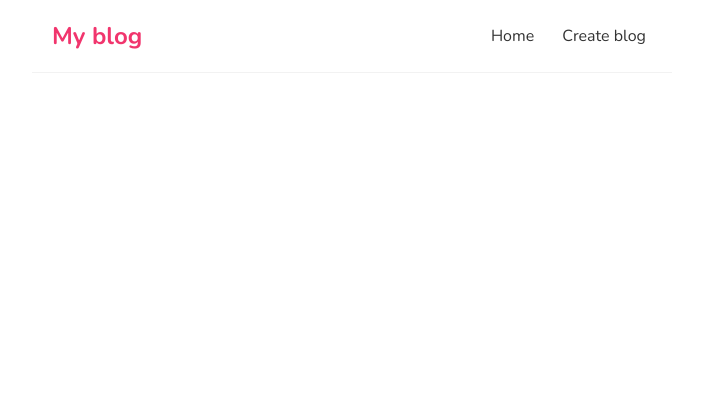
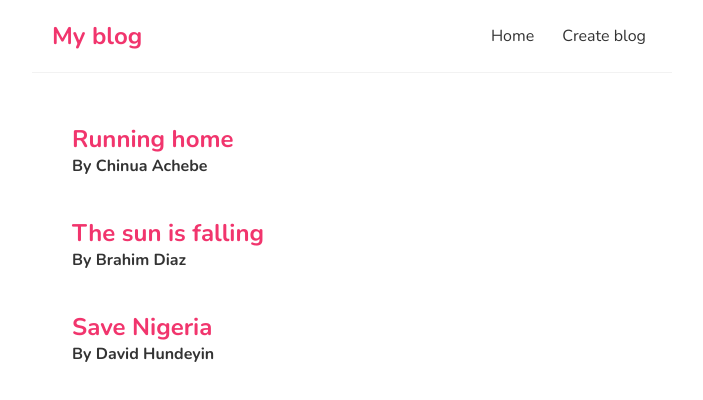
Before and after one commit to abubakrmo/my-blog, a React (Create React App) app: page / in a window 1280 px wide. Shown: the top 400 px of the page, without its empty margins (288-991 px from the left). Built offline with nearby package versions, Linux system fonts and the light colour scheme.

Commit message:
blogslist component created

```diff
--- a/src/blogslist.js
+++ b/src/blogslist.js
@@ -0,0 +1,15 @@
+const Bloglist = ({blogs}) => {
+
+    return (
+        <div className="blogslist">
+            {blogs.map((blog)=>(
+                <div className="blogs" key={blog.id}>
+                    <h2 className="blogTitle">{blog.title}</h2>
+                    <h4>By {blog.author}</h4>
+                </div>
+            ))}
+        </div>
+    );
+}
+
+export default Bloglist;
--- a/src/homepage.js
+++ b/src/homepage.js
@@ -1,3 +1,4 @@
+import Bloglist from "./blogslist";
 const Homepage = () => {
     const blogs = [
         {title: "Running home", author: "Chinua Achebe", id: 1},
@@ -6,7 +7,7 @@ const Homepage = () => {
     ]
     return (
         <div className="home">
-
+            <Bloglist blogs = {blogs}/>
         </div>
      );
 }
--- a/src/index.css
+++ b/src/index.css
@@ -37,6 +37,7 @@
 .blogs{
   padding: 20px;
   border-radius: 5px;
+  text-align: start;
 }
 .blogs:hover{
   box-shadow: 1px 3px 5px rgb(92, 91, 91);
```
